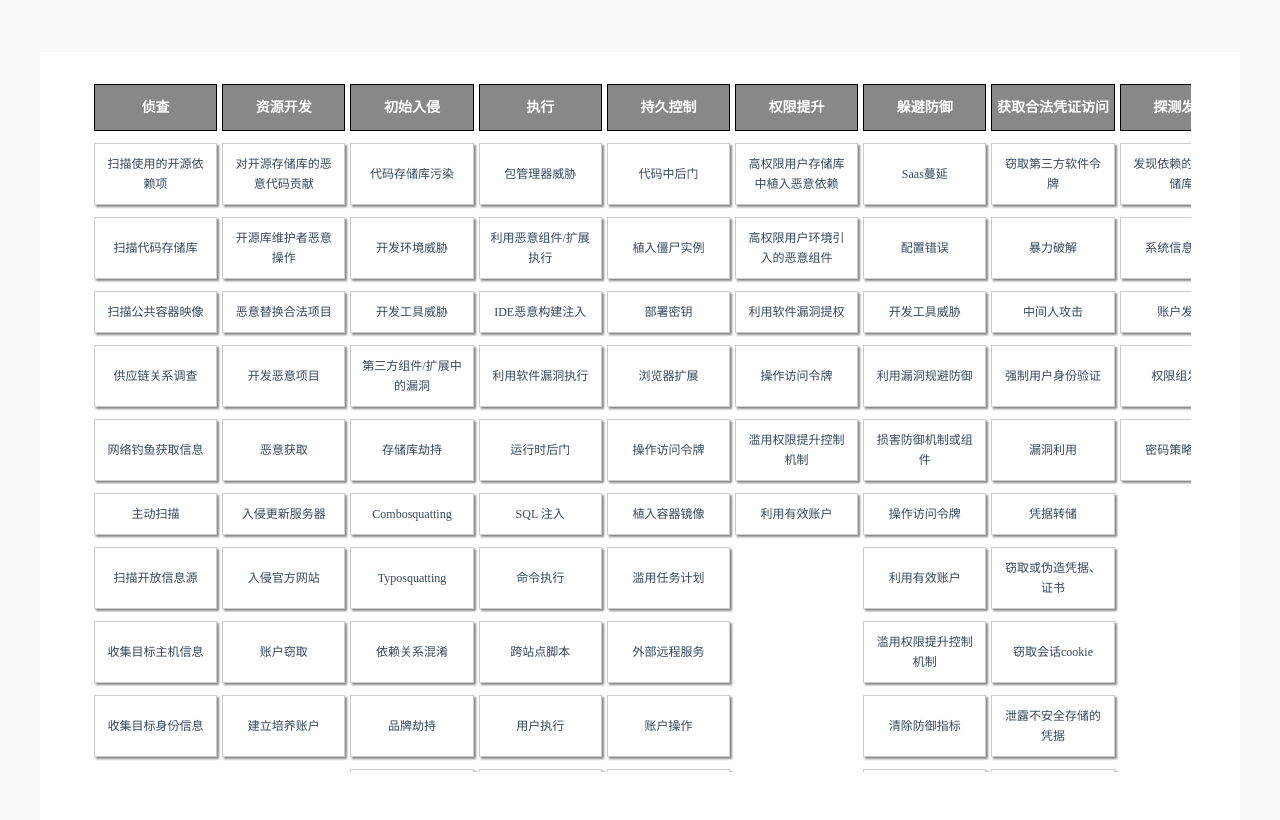
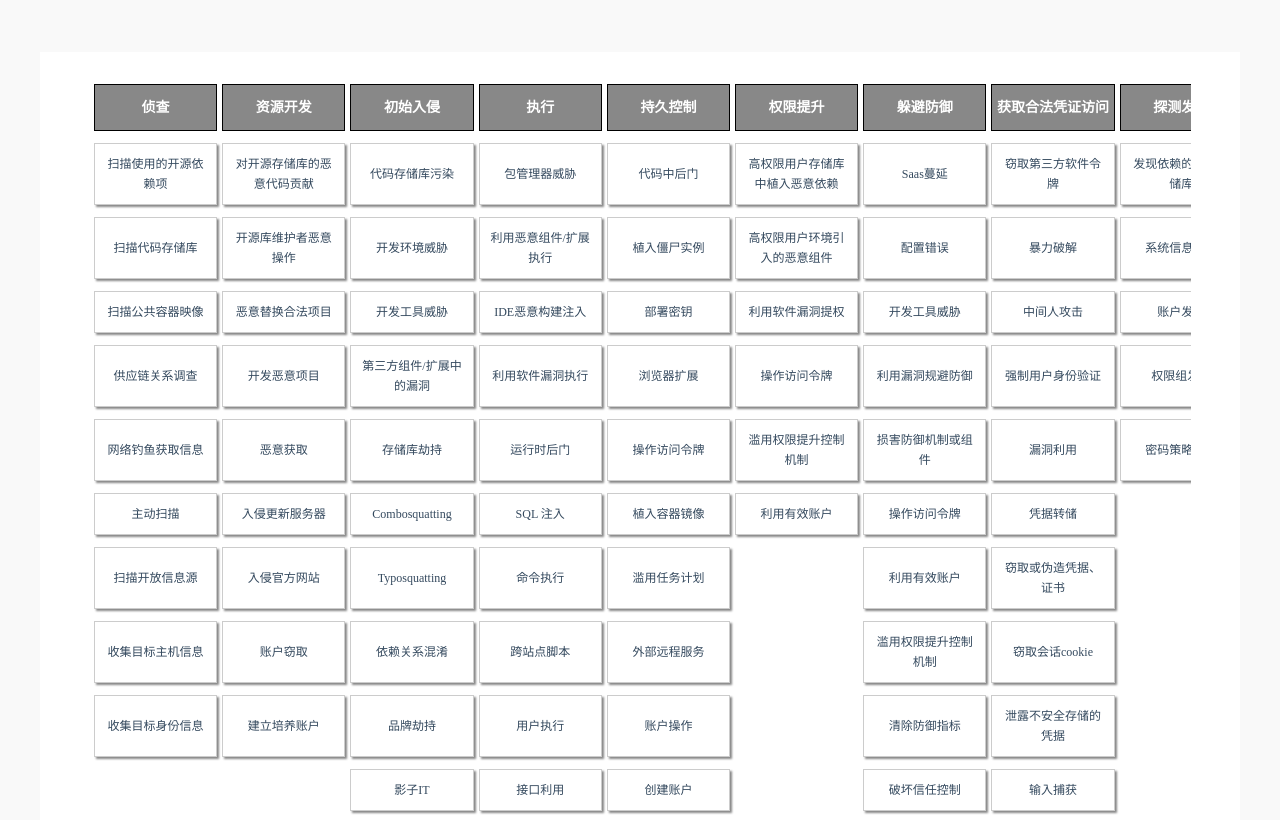
Before and after one commit to kcrio/supply-chain-attack, a plain HTML site: page html/supply_chain_attack_matrix.html in a window 1280 px wide. Shown: the part 613-1433 px from the top of the page. Drawn offline with Linux system fonts and the light colour scheme.

Commit message:
Update supply_chain_attack_matrix.html

```diff
--- a/html/supply_chain_attack_matrix.html
+++ b/html/supply_chain_attack_matrix.html
@@ -93,7 +93,7 @@
         .table-container {
             width: 95%; /* 表格占70%宽度 */
             overflow-x: auto; /* 添加水平滚动条 */
-            max-height: 70%;
+            max-height: 75%;
             overflow-y: auto;
         }
 
```
